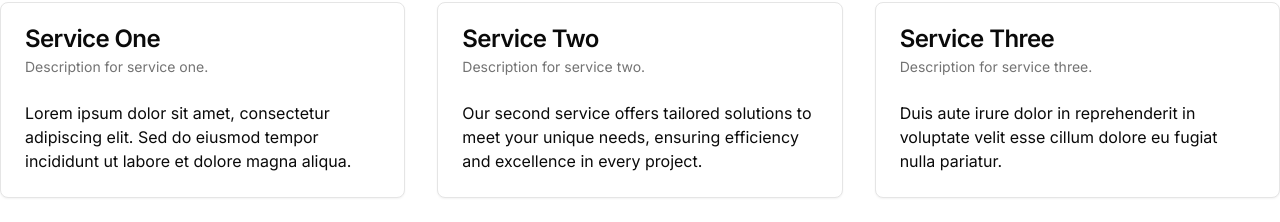
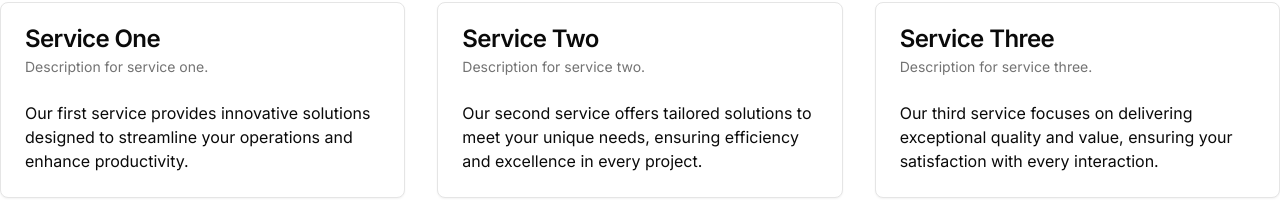
Before and after one commit to otoole-ai/mocksite2025, a Next.js app: page / in a window 1280 px wide. Shown: the part 578-800 px from the top of the page. Built offline with nearby package versions, Linux system fonts and the light colour scheme.

Commit message:
Update Service One and Three content in 'Our Services' section with descriptive text

```diff
--- a/app/page.tsx
+++ b/app/page.tsx
@@ -16,8 +16,7 @@ export default function HomePage() {
             </CardHeader>
             <CardContent>
               <p>
-                Lorem ipsum dolor sit amet, consectetur adipiscing elit. Sed do eiusmod tempor incididunt ut labore et
-                dolore magna aliqua.
+                Our first service provides innovative solutions designed to streamline your operations and enhance productivity.
               </p>
             </CardContent>
           </Card>
@@ -39,7 +38,7 @@ export default function HomePage() {
             </CardHeader>
             <CardContent>
               <p>
-                Duis aute irure dolor in reprehenderit in voluptate velit esse cillum dolore eu fugiat nulla pariatur.
+                Our third service focuses on delivering exceptional quality and value, ensuring your satisfaction with every interaction.
               </p>
             </CardContent>
           </Card>
```
